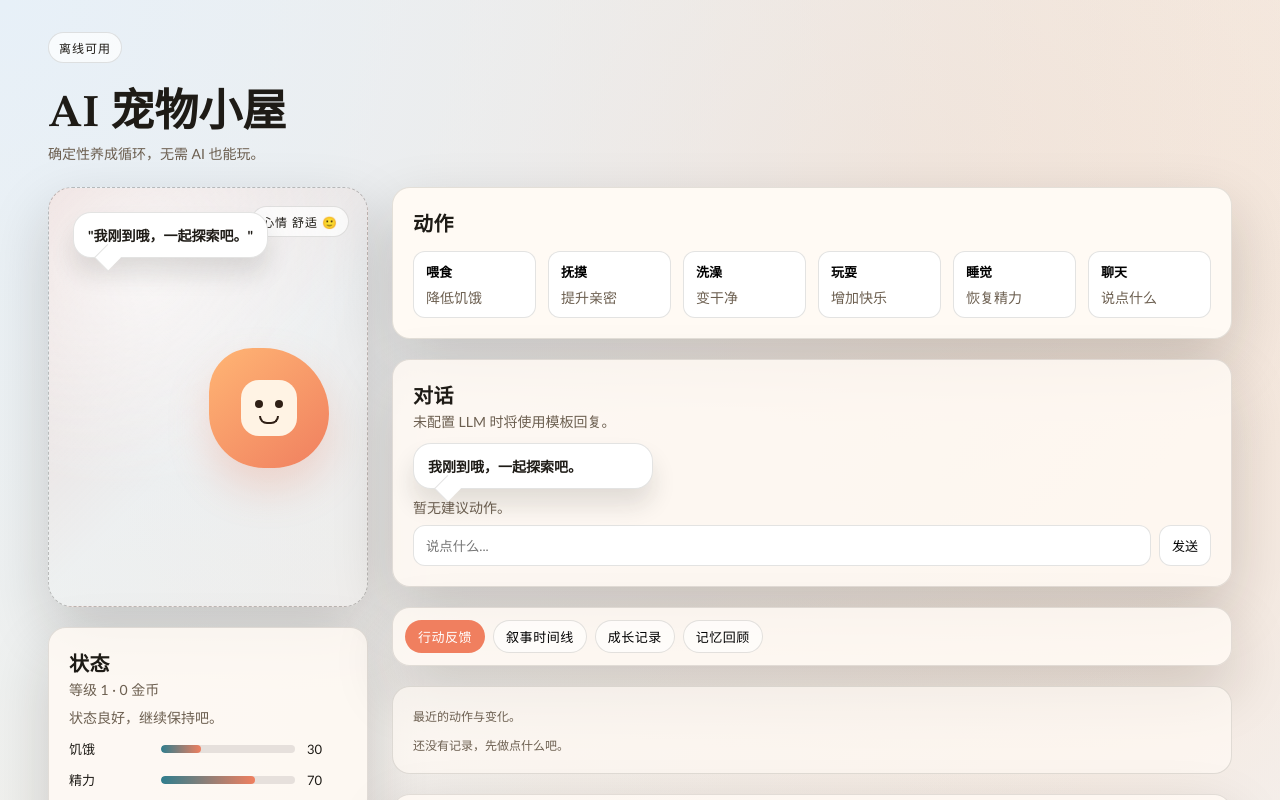
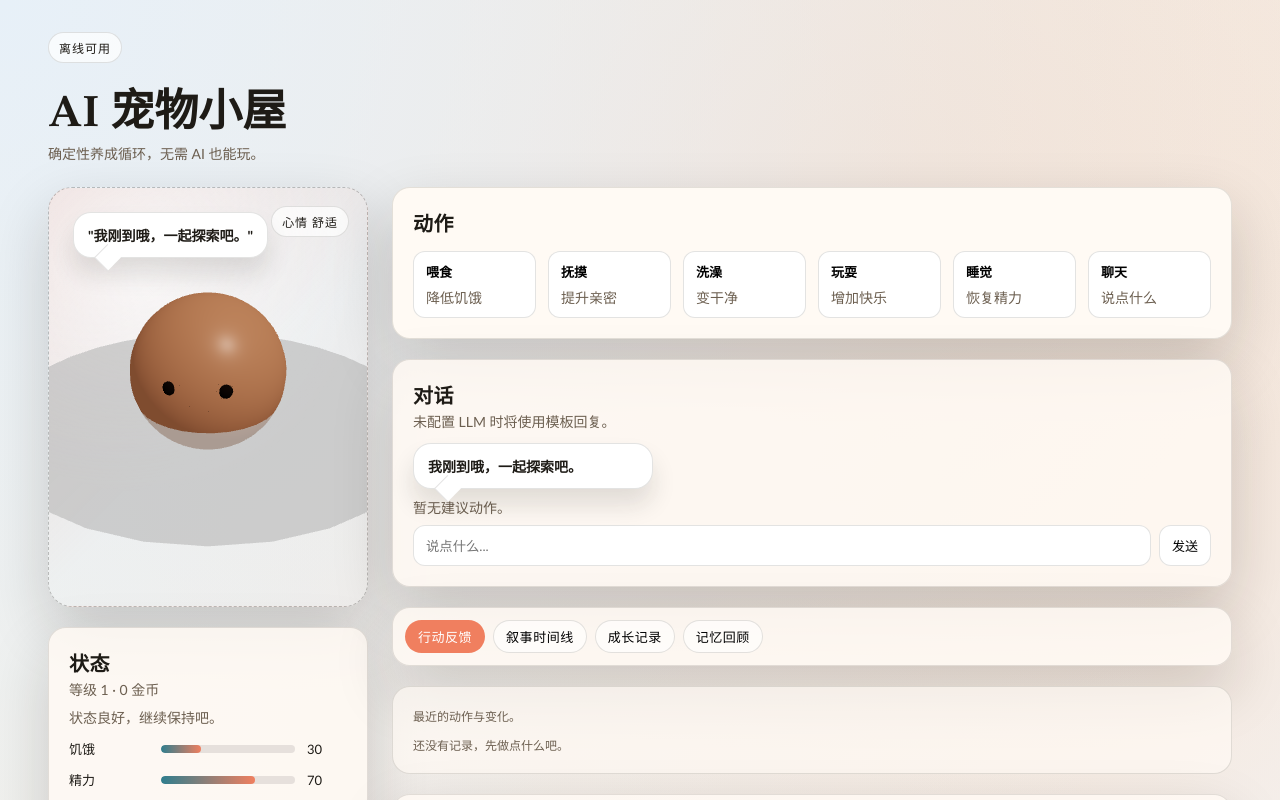
Before and after one commit to MarsDoge/ai-pet, a Next.js app in the folder apps/web/: page / in a window 1280 px wide. Shown: the top 800 px of the page. Built offline with nearby package versions, Linux system fonts and the light colour scheme.

Commit message:
feat(web): add 3d stage prototype
Fixes #87

```diff
--- /dev/null
+++ b/apps/web/app/components/PetStage3D.tsx
@@ -0,0 +1,87 @@
+"use client";
+
+import { Canvas, useFrame } from "@react-three/fiber";
+import { useMemo, useRef } from "react";
+import type { Group } from "three";
+import { Color } from "three";
+import { SpeechBubble } from "./SpeechBubble";
+
+type PetStage3DProps = {
+  moodLabel: string;
+  message: string;
+};
+
+const MOOD_STYLES: Record<string, { color: string; speed: number; bob: number }> = {
+  HUNGRY: { color: "#f6b45f", speed: 1.2, bob: 0.08 },
+  TIRED: { color: "#b4c9d6", speed: 0.5, bob: 0.03 },
+  DIRTY: { color: "#c6a78a", speed: 0.8, bob: 0.05 },
+  BORED: { color: "#d8c9b6", speed: 0.7, bob: 0.04 },
+  HAPPY: { color: "#f07f5f", speed: 1.6, bob: 0.1 },
+  CONTENT: { color: "#f4a77a", speed: 1.0, bob: 0.06 }
+};
+
+function PetMesh({ moodLabel }: { moodLabel: string }) {
+  const groupRef = useRef<Group>(null);
+  const style = MOOD_STYLES[moodLabel] ?? MOOD_STYLES.CONTENT;
+  const bodyColor = useMemo(() => new Color(style.color), [style.color]);
+
+  useFrame(({ clock }) => {
+    const t = clock.getElapsedTime();
+    if (!groupRef.current) return;
+    groupRef.current.rotation.y = Math.sin(t * style.speed) * 0.25;
+    groupRef.current.position.y = 0.25 + Math.sin(t * style.speed) * style.bob;
+  });
+
+  return (
+    <group ref={groupRef} position={[0, 0.25, 0]}>
+      <mesh castShadow>
+        <sphereGeometry args={[0.6, 32, 32]} />
+        <meshStandardMaterial color={bodyColor} roughness={0.4} metalness={0.05} />
+      </mesh>
+      <mesh position={[-0.18, 0.1, 0.52]}>
+        <sphereGeometry args={[0.06, 16, 16]} />
+        <meshStandardMaterial color="#2f1f15" />
+      </mesh>
+      <mesh position={[0.18, 0.1, 0.52]}>
+        <sphereGeometry args={[0.06, 16, 16]} />
+        <meshStandardMaterial color="#2f1f15" />
+      </mesh>
+      <mesh position={[0, -0.08, 0.52]}>
+        <torusGeometry args={[0.1, 0.03, 12, 24, Math.PI]} />
+        <meshStandardMaterial color="#2f1f15" />
+      </mesh>
+    </group>
+  );
+}
+
+export function PetStage3D({ moodLabel, message }: PetStage3DProps) {
+  const moodMap: Record<string, string> = {
+    HUNGRY: "饥饿",
+    TIRED: "困倦",
+    DIRTY: "脏了",
+    BORED: "无聊",
+    HAPPY: "开心",
+    CONTENT: "舒适"
+  };
+  const moodText = moodMap[moodLabel] ?? moodLabel;
+
+  return (
+    <div className="panel pet-stage pet-stage-3d fade-in">
+      <div className="badge" style={{ position: "absolute", right: 18, top: 18 }}>
+        心情 {moodText}
+      </div>
+      <SpeechBubble message={message} />
+      <div className="pet-canvas">
+        <Canvas camera={{ position: [0, 1.6, 3.2], fov: 50 }}>
+          <ambientLight intensity={0.7} />
+          <directionalLight position={[2, 4, 2]} intensity={0.8} />
+          <mesh rotation={[-Math.PI / 2, 0, 0]} position={[0, 0, 0]} receiveShadow>
+            <circleGeometry args={[1.6, 32]} />
+            <meshStandardMaterial color="#ffffff" opacity={0.7} transparent />
+          </mesh>
+          <PetMesh moodLabel={moodLabel} />
+        </Canvas>
+      </div>
+    </div>
+  );
+}
--- a/apps/web/app/globals.css
+++ b/apps/web/app/globals.css
@@ -231,6 +231,26 @@ button {
   overflow: hidden;
 }
 
+.pet-stage-3d {
+  padding: 18px;
+}
+
+.pet-canvas {
+  position: absolute;
+  inset: 0;
+}
+
+.pet-stage-3d .speech-bubble {
+  position: absolute;
+  left: 24px;
+  top: 24px;
+  z-index: 2;
+}
+
+.pet-stage-3d .badge {
+  z-index: 2;
+}
+
 .pet-avatar {
   width: 120px;
   height: 120px;
--- a/apps/web/app/page.tsx
+++ b/apps/web/app/page.tsx
@@ -29,7 +29,7 @@ import { DailyGoals } from "./components/DailyGoals";
 import { GrowthLog } from "./components/GrowthLog";
 import { MemoryPanel } from "./components/MemoryPanel";
 import { NarrativeTimeline } from "./components/NarrativeTimeline";
-import { PetStage } from "./components/PetStage";
+import { PetStage3D } from "./components/PetStage3D";
 import { ProviderErrorBanner } from "./components/ProviderErrorBanner";
 import { SaveLoadPanel } from "./components/SaveLoadPanel";
 import { SettingsPanel } from "./components/SettingsPanel";
@@ -148,7 +148,7 @@ export default function HomePage() {
 
       <div className="app-shell">
         <div className="side-column stagger">
-          <PetStage moodLabel={moodLabel} message={state.message} />
+          <PetStage3D moodLabel={moodLabel} message={state.message} />
           <StatusPanel pet={state.pet} />
         </div>
 
--- a/apps/web/tsconfig.json
+++ b/apps/web/tsconfig.json
@@ -17,7 +17,8 @@
     "jsx": "preserve",
     "incremental": true,
     "types": [
-      "node"
+      "node",
+      "@react-three/fiber"
     ],
     "esModuleInterop": true,
     "plugins": [
```
Also changed, not shown: apps/web/package.json (+8 -3 lines), apps/web/types/three.d.ts (added, +9 -0 lines), 6 other files (tests, documents, lock files or other folders).
